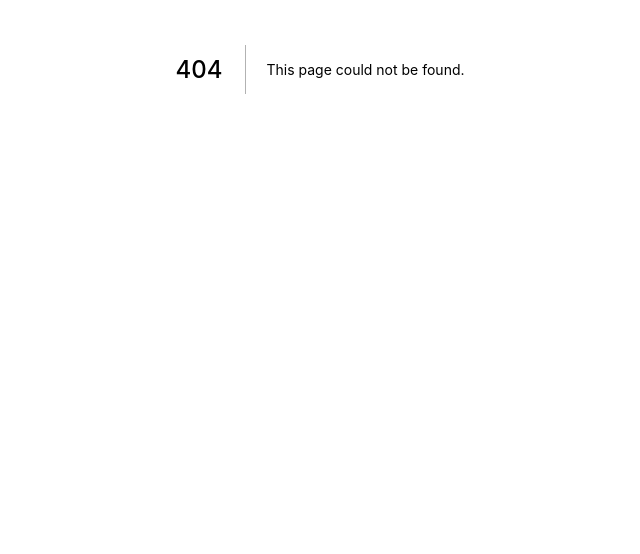
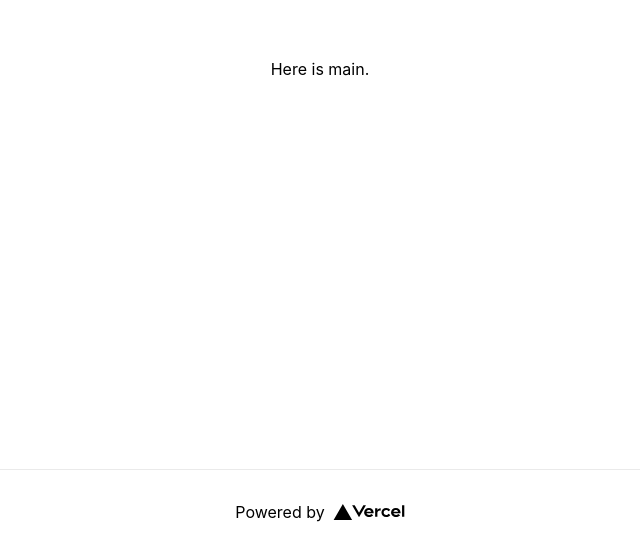
Before and after one commit to johanparnian/NullStressSolution, a Next.js app in the folder Front/nullfront/: page /studentview in a window 1280 px wide. Before the commit this address had no page. Shown: the part 331-885 px from the top of the page, without its empty margins (320-960 px from the left). Before the commit the page ends 800 px from the top, so only its background shows below. Built offline with nearby package versions, Linux system fonts and the light colour scheme.

Commit message:
Added componetns folder

```diff
--- /dev/null
+++ b/Front/nullfront/pages/studentview.js
@@ -0,0 +1,34 @@
+import Head from 'next/head'
+import Image from 'next/image'
+import styles from '../styles/Home.module.css'
+
+export default function Home() {
+  return (
+    <div className={styles.container}>
+      <Head>
+        <title>Create Next App</title>
+        <meta name="description" content="Generated by create next app" />
+        <link rel="icon" href="/favicon.ico" />
+      </Head>
+
+      <main className={styles.main}>
+
+        Here is main.
+
+      </main>
+
+      <footer className={styles.footer}>
+        <a
+          href="https://vercel.com?utm_source=create-next-app&utm_medium=default-template&utm_campaign=create-next-app"
+          target="_blank"
+          rel="noopener noreferrer"
+        >
+          Powered by{' '}
+          <span className={styles.logo}>
+            <Image src="/vercel.svg" alt="Vercel Logo" width={72} height={16} />
+          </span>
+        </a>
+      </footer>
+    </div>
+  )
+}
```
Also changed, not shown: Front/nullfront/Components/moods.js (added).
